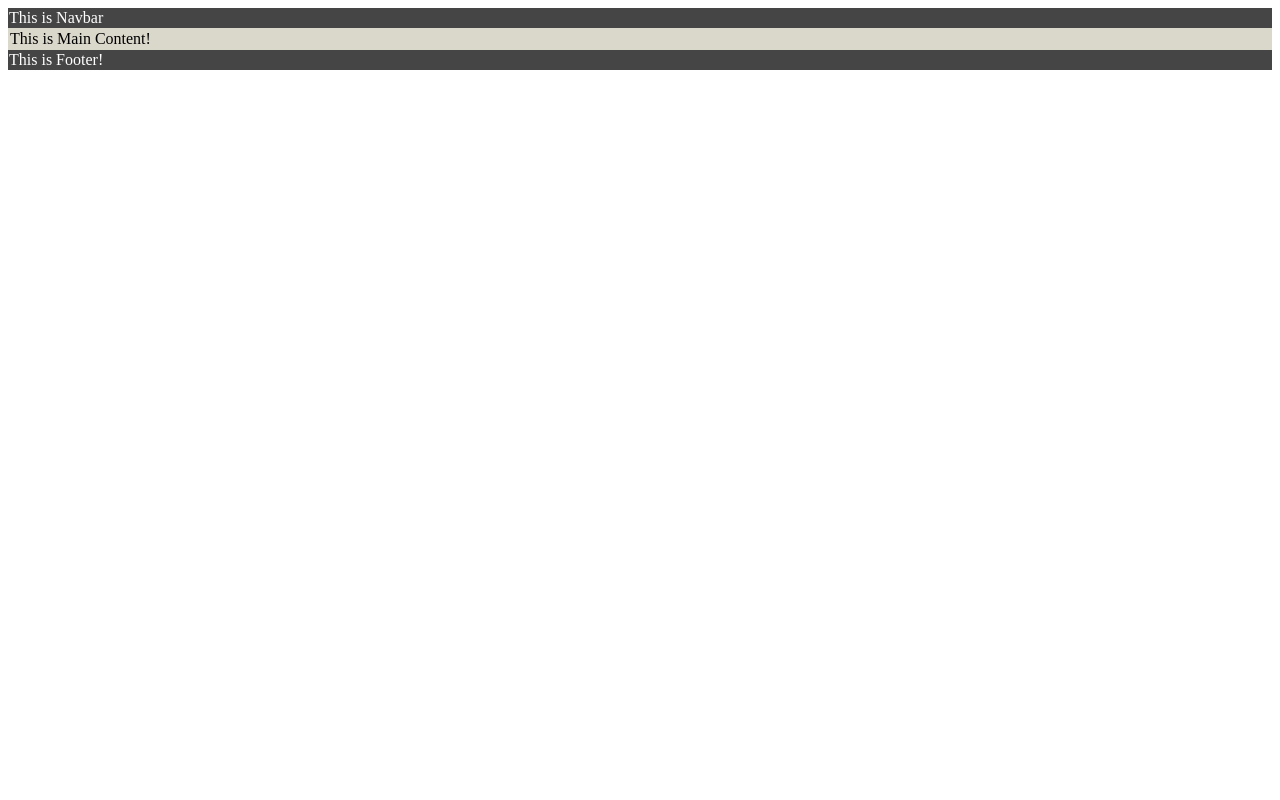
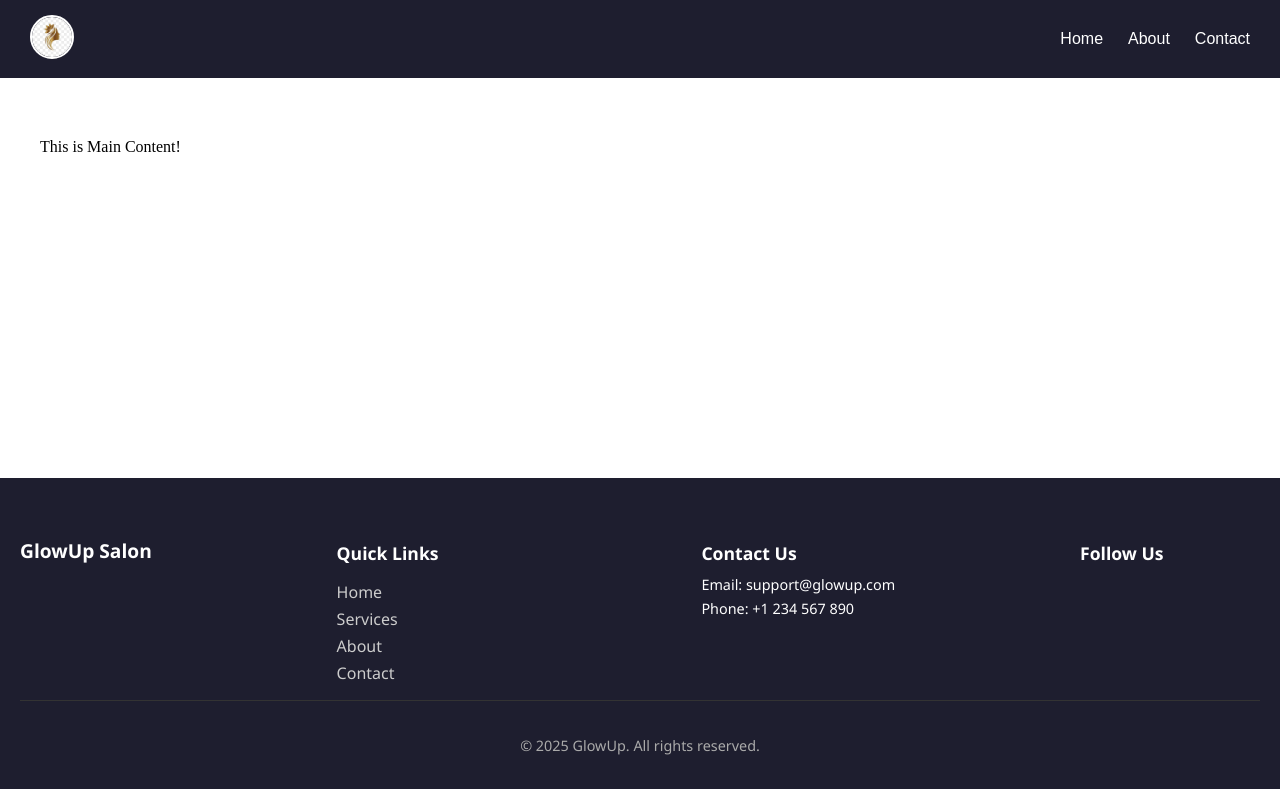
Before and after one commit to kavindisathsarani/React-vite-project, a React (Vite) app: page / in a window 1280 px wide. Built offline with nearby package versions, Linux system fonts and the light colour scheme.

Commit message:
page designed

```diff
--- a/src/view/common/Footer/Footer.css
+++ b/src/view/common/Footer/Footer.css
@@ -1,5 +1,92 @@
+/*
 .footer{
     background-color: rgb(68 69 68);
     padding: 1px;
     color: white;
+}*/
+
+body{
+    margin: 0;
 }
+
+.footer {
+    background-color: #1e1e2f;
+    color: #fff;
+    padding: 40px 20px 20px;
+    font-family: 'Segoe UI', sans-serif;
+}
+
+.footer-content {
+    display: flex;
+    flex-wrap: wrap;
+    justify-content: space-between;
+    gap: 30px;
+}
+
+.footer-logo img {
+    width: 50px;
+    height: 50px;
+    border-radius: 360px;
+    margin-bottom: 10px;
+}
+
+.footer-logo p {
+    font-weight: bold;
+    font-size: 1.2rem;
+}
+
+.footer-links,
+.footer-contact,
+.footer-social {
+    min-width: 180px;
+}
+
+.footer-links h4,
+.footer-contact h4,
+.footer-social h4 {
+    margin-bottom: 10px;
+    font-size: 1.1rem;
+}
+
+.footer-links ul {
+    list-style: none;
+    padding: 0;
+}
+
+.footer-links li {
+    margin-bottom: 5px;
+}
+
+.footer-links a {
+    color: #ccc;
+    text-decoration: none;
+    transition: color 0.3s;
+}
+
+.footer-links a:hover {
+    color: #00bcd4;
+}
+
+.footer-contact p {
+    margin: 5px 0;
+    font-size: 0.9rem;
+}
+
+.social-icons a {
+    margin-right: 10px;
+    font-size: 1.2rem;
+    color: #ccc;
+    transition: color 0.3s;
+}
+
+.social-icons a:hover {
+    color: #00bcd4;
+}
+
+.footer-bottom {
+    text-align: center;
+    padding-top: 20px;
+    border-top: 1px solid #333;
+    font-size: 0.9rem;
+    color: #aaa;
+}
--- a/src/view/common/Footer/Footer.tsx
+++ b/src/view/common/Footer/Footer.tsx
@@ -1,8 +1,44 @@
 import './Footer.css'
 export function Footer() {
     return (
-        <div className="footer">
-            This is Footer!
-        </div>
+        <footer className="footer">
+            <div className="footer-content">
+                <div className="footer-logo">
+                    <p>GlowUp Salon</p>
+                </div>
+
+                <div className="footer-links">
+                    <h4>Quick Links</h4>
+                    <ul>
+                        <li><a href="#">Home</a></li>
+                        <li><a href="#">Services</a></li>
+                        <li><a href="#">About</a></li>
+                        <li><a href="#">Contact</a></li>
+                    </ul>
+                </div>
+
+                <div className="footer-contact">
+                    <h4>Contact Us</h4>
+                    <p>Email: support@glowup.com</p>
+                    <p>Phone: +1 234 567 890</p>
+                </div>
+
+                <div className="footer-social">
+                    <h4>Follow Us</h4>
+                    <div className="social-icons">
+                        <a href="#"><i className="fab fa-facebook-f"></i></a>
+                        <a href="#"><i className="fab fa-instagram"></i></a>
+                        <a href="#"><i className="fab fa-twitter"></i></a>
+                    </div>
+                </div>
+            </div>
+
+            <div className="footer-bottom">
+                <p>© 2025 GlowUp. All rights reserved.</p>
+            </div>
+        </footer>
+        /* <div className="footer">
+             This is Footer!
+         </div>*/
     );
 }
--- a/src/view/common/MainContent/MainContent.css
+++ b/src/view/common/MainContent/MainContent.css
@@ -1,4 +1,13 @@
+/*
 .main-content{
     background-color:rgb(218,215,203);
     padding: 2px;
+}*/
+
+.main-content {
+    padding: 60px 40px;
+    max-width: 1200px;
+    margin: 0 auto;
+    min-height: 35vh; /* makes sure it has a good height */
+    border-radius: 8px;
 }
--- a/src/view/common/Navbar/Navbar.css
+++ b/src/view/common/Navbar/Navbar.css
@@ -1,5 +1,46 @@
+/*
 .navbar{
     background-color: rgb(68 69 68);
     padding: 1px;
     color: white;
+}*/
+body{
+    margin: 0;
 }
+.navbar {
+    display: flex;
+    justify-content: space-between;
+    align-items: center;
+    padding: 15px 30px;
+    background-color: #1e1e2f;
+    color: white;
+    font-family: Arial, sans-serif;
+}
+
+.navbar-logo img {
+    height: 40px;
+    width: 40px;
+    object-fit: cover;
+    border-radius: 360px;
+    border: 2px solid white; /* optional: gives a nice circular border */
+}
+
+
+.navbar-links {
+    list-style: none;
+    display: flex;
+    gap: 25px;
+    margin: 0;
+    padding: 0;
+}
+
+.navbar-links a {
+    text-decoration: none;
+    color: white;
+    font-size: 1rem;
+    transition: color 0.3s ease;
+}
+
+.navbar-links a:hover {
+    color: #00bcd4;
+}
--- a/src/view/common/Navbar/Navbar.tsx
+++ b/src/view/common/Navbar/Navbar.tsx
@@ -1,8 +1,18 @@
 import './Navbar.css'
 export function Navbar() {
     return (
-        <div className="navbar">
-            This is Navbar
-        </div>
+        <nav className="navbar">
+            <div className="navbar-logo">
+                <img src="/pngtree-salon-logo-png-image_4004444.png" alt="Logo"/>
+            </div>
+            <ul className="navbar-links">
+                <li><a href="#">Home</a></li>
+                <li><a href="#">About</a></li>
+                <li><a href="#">Contact</a></li>
+            </ul>
+        </nav>
+        /* <div className="navbar">
+             This is Navbar
+         </div>*/
     );
 }
```
Also changed, not shown: public/pngtree-salon-logo-png-image_4004444.png (added).
